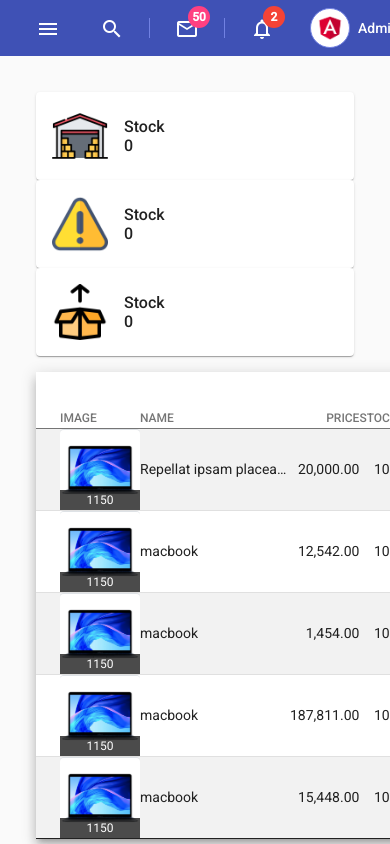
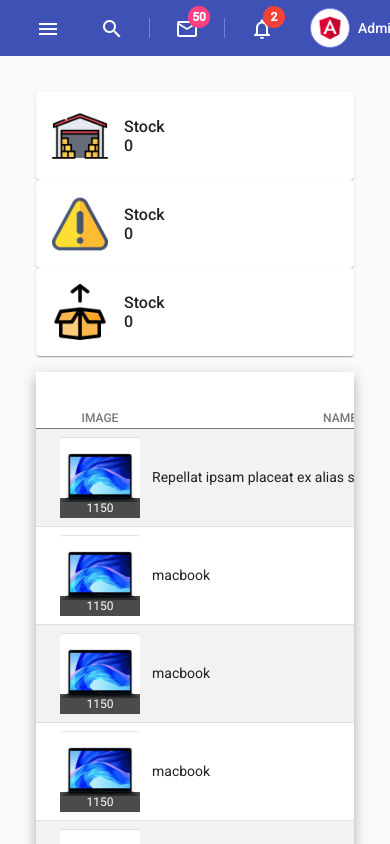
Before and after one commit to iiimomoniii/Intro-fullstack-frontend, an Angular app: page /stock in a window 390 px wide. Built offline with nearby package versions, Linux system fonts and the light colour scheme.

Commit message:
edit stock => datatable
adjust responsive

```diff
--- a/src/app/components/menus/stock/stock-home/stock-home.component.html
+++ b/src/app/components/menus/stock/stock-home/stock-home.component.html
@@ -32,10 +32,12 @@
 </div>
 
 <!-- table -->
-<table mat-table [dataSource]="dataSource" class="mat-elevation-z8 w-100 mt-3 table table-striped table-hover">
+<div class="mat-elevation-z8 mt-3 table-responsive">
+
+  <table mat-table [dataSource]="dataSource" class="table table-striped table-hover">
 
     <ng-container matColumnDef="image">
-    <th mat-header-cell *matHeaderCellDef class="text-uppercase"> Image </th>
+      <th mat-header-cell *matHeaderCellDef class="text-uppercase text-center"> Image </th>
       <td mat-cell *matCellDef="let data">
         <div class="over-lay mx-auto d-block border-top border-left border-right rounded-top">
           <img [src]="data.image" class="w-100 bg-light rounded-top" alt="">
@@ -45,7 +47,7 @@
     </ng-container>
 
     <ng-container matColumnDef="name">
-    <th mat-header-cell *matHeaderCellDef class="text-uppercase"> Name </th>
+      <th mat-header-cell *matHeaderCellDef class="text-uppercase text-center"> Name </th>
       <td mat-cell *matCellDef="let data" class="align-middle text-truncate"> {{ data.name}} </td>
     </ng-container>
 
@@ -75,4 +77,5 @@
     <tr mat-header-row *matHeaderRowDef="displayedColumns"></tr>
     <tr mat-row *matRowDef="let row; columns: displayedColumns;"></tr>
   </table>
+</div>
 <!-- table -->
--- a/src/app/components/menus/stock/stock-home/stock-home.component.scss
+++ b/src/app/components/menus/stock/stock-home/stock-home.component.scss
@@ -38,3 +38,24 @@ td.mat-column-action {
     opacity: 0.7;
     width: 100%;
 }
+
+td.mat-cell{
+    padding: 8px 0;
+}
+
+.table-hover tr:hover {
+    background-color: #7181e2;
+    color : white;
+}
+
+@media (max-width: 600px) {
+    th.mat-header-cell:nth-child(2){
+        min-width: 400px;
+    }
+    th.mat-header-cell:nth-child(2),
+    td.mat-cell:nth-child(2),
+    th.mat-header-cell:nth-child(3),
+    th.mat-header-cell:nth-child(4) {
+        padding: 0px 12px;
+    }
+}
```
Lines whose indentation alone changed are shown as unchanged.
